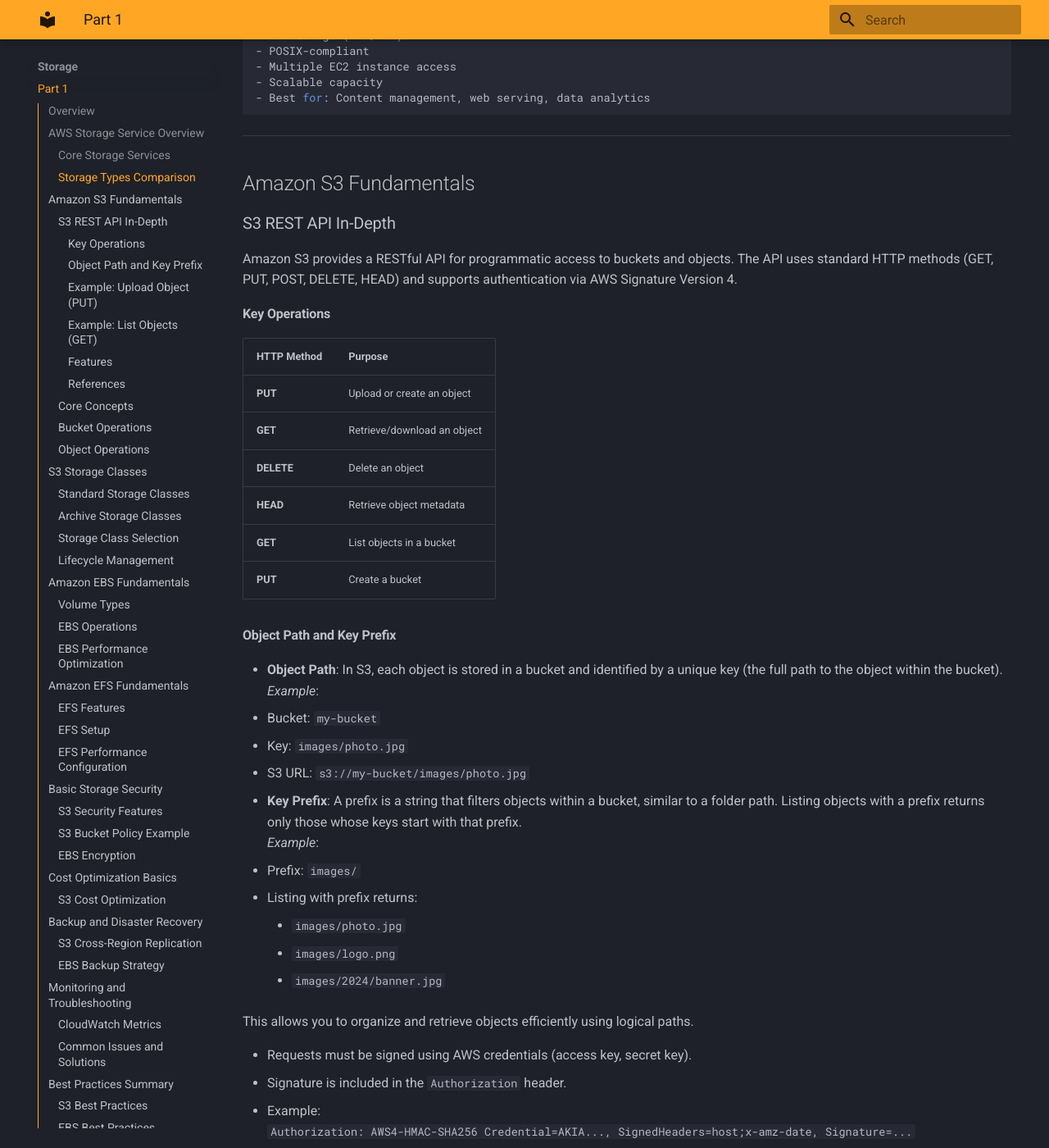
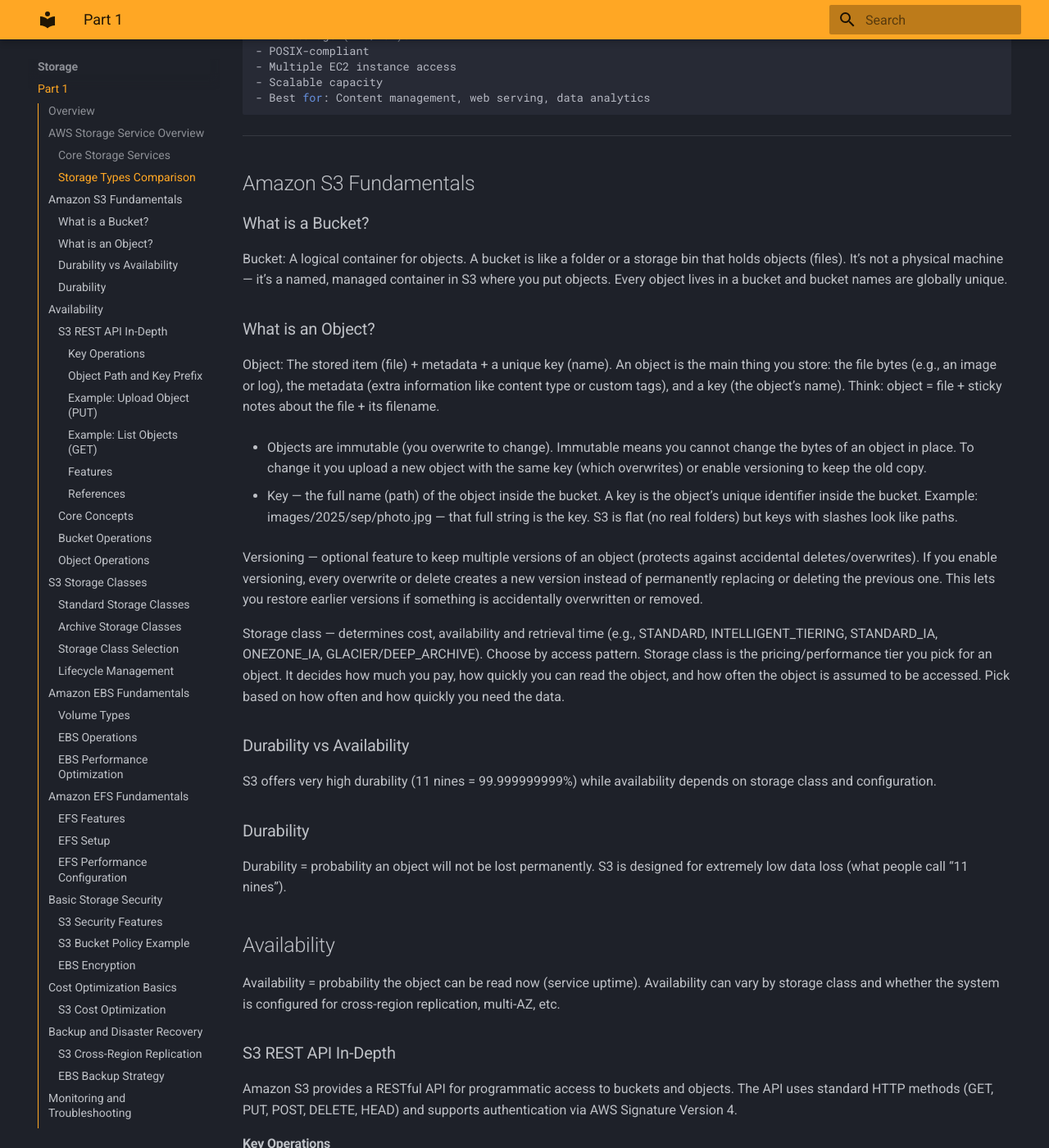
Before and after one commit to resilience-tech/notes-aws, an MkDocs documentation site: the page built from docs/storage/storage-part1.md, in a window 1280 px wide and 1400 px high, scrolled down 1527 px. Shown: the whole window at 82% size. Built offline with MkDocs 1.6.1 and Material for MkDocs 9.7.7, drawn with Linux system fonts in a browser that asks for light colours.

Commit message:
Update storage documentation with manual edits
- Updated storage-part1.md with additional content and improvements
- Enhanced AWS storage fundamentals for certification preparation

```diff
--- a/docs/storage/storage-part1.md
+++ b/docs/storage/storage-part1.md
@@ -53,6 +53,35 @@ File Storage (EFS/FSx):
 ---
 
 ## Amazon S3 Fundamentals
+
+### What is a Bucket?
+Bucket:  A logical container for objects.
+A bucket is like a folder or a storage bin that holds objects (files). It’s not a physical machine — it’s a named, managed container in S3 where you put objects. Every object lives in a bucket and bucket names are globally unique.
+
+### What is an Object?
+Object: The stored item (file) + metadata + a unique key (name).
+An object is the main thing you store: the file bytes (e.g., an image or log), the metadata (extra information like content type or custom tags), and a key (the object’s name). Think: object = file + sticky notes about the file + its filename.
+
+ - Objects are immutable (you overwrite to change).
+Immutable means you cannot change the bytes of an object in place. To change it you upload a new object with the same key (which overwrites) or enable versioning to keep the old copy.
+
+- Key — the full name (path) of the object inside the bucket.
+A key is the object’s unique identifier inside the bucket. Example: images/2025/sep/photo.jpg — that full string is the key. S3 is flat (no real folders) but keys with slashes look like paths.
+
+Versioning — optional feature to keep multiple versions of an object (protects against accidental deletes/overwrites).
+If you enable versioning, every overwrite or delete creates a new version instead of permanently replacing or deleting the previous one. This lets you restore earlier versions if something is accidentally overwritten or removed.
+
+Storage class — determines cost, availability and retrieval time (e.g., STANDARD, INTELLIGENT_TIERING, STANDARD_IA, ONEZONE_IA, GLACIER/DEEP_ARCHIVE). Choose by access pattern.
+Storage class is the pricing/performance tier you pick for an object. It decides how much you pay, how quickly you can read the object, and how often the object is assumed to be accessed. Pick based on how often and how quickly you need the data.
+
+### Durability vs Availability
+S3 offers very high durability (11 nines = 99.999999999%) while availability depends on storage class and configuration.
+
+### Durability
+Durability = probability an object will not be lost permanently. S3 is designed for extremely low data loss (what people call “11 nines”).
+
+## Availability
+Availability = probability the object can be read now (service uptime). Availability can vary by storage class and whether the system is configured for cross-region replication, multi-AZ, etc.
 
 ### S3 REST API In-Depth
 
```
